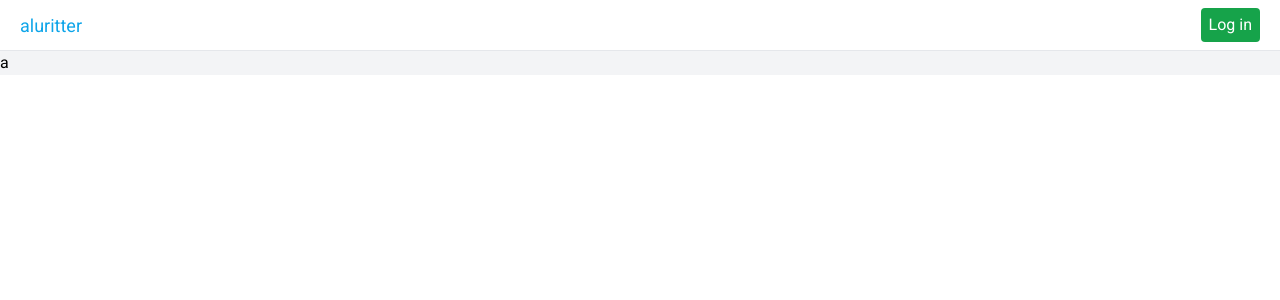
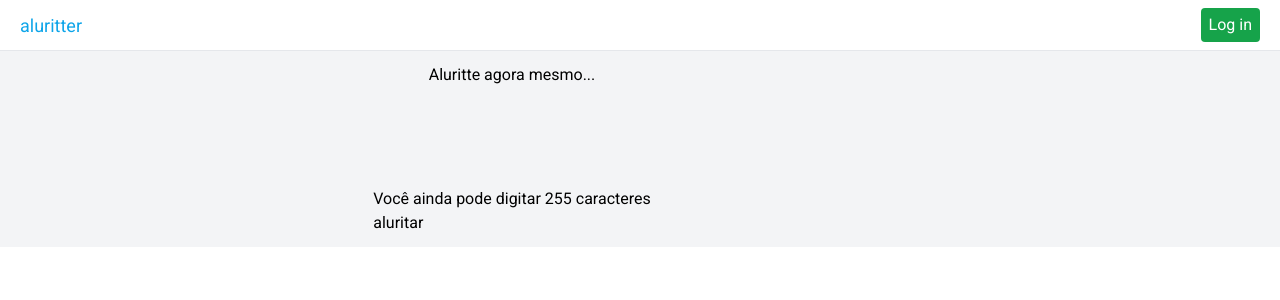
Before and after one commit to omarcosvbn/aluritter, a React (Vite) app: page / in a window 1280 px wide. Shown: the top 300 px of the page. Built offline with nearby package versions, Linux system fonts and the light colour scheme.

Commit message:
post component

```diff
--- /dev/null
+++ b/src/components/Post/Post.jsx
@@ -0,0 +1,31 @@
+import { useState } from "react";
+import { useForm } from "react-hook-form";
+
+export default function Post(props) {
+  const {
+    post,
+    formState: { errors },
+    handleSubmit,
+  } = useForm();
+
+  const onSubmit = ({ posttext }) => {};
+  const [length, setLength] = useState(props.limit);
+
+  return (
+    <div className="w-[80vw] h-[196px] flex flex-col items-center justify-center">
+      <p>Aluritte agora mesmo...</p>
+      <form onSubmit={handleSubmit(onSubmit)}>
+        <input
+          type="text"
+          className="w-[250px] h-[100px]"
+          // {...post("posttext", { required: true, maxlength: "8"})}
+          onChange={() => setLength(this.state.value)}
+        />
+        <div>
+          <p>Você ainda pode digitar {length} caracteres</p>
+          <button type="submit">aluritar</button>
+        </div>
+      </form>
+    </div>
+  );
+}
--- a/src/components/SessionForm/SessionForm.jsx
+++ b/src/components/SessionForm/SessionForm.jsx
@@ -16,7 +16,7 @@ export default function SessionForm(props) {
       </h1>
       <form onSubmit={handleSubmit(onSubmit)} className="flex flex-col">
         <input
-          type="mail"
+          type="email"
           className="w-[378px] h-[42px] border border-tertiary rounded-[4px] p-[9px]"
           {...register("email", {
             required: { value: true, message: "An email address is required" },
--- a/src/pages/Home.jsx
+++ b/src/pages/Home.jsx
@@ -1,13 +1,13 @@
 import Header from "../components/Header/Header";
+import Post from "../components/Post/Post";
 import App from "../layouts/App";
 
 
 export default function Home() {
-  console.log("Home component rendered");
   return (
     <App className="bg-[#F3F4F6]">
       <Header />
-      <h1>a</h1>
+      <Post limit="255" />
     </App>
   );
 }
```
